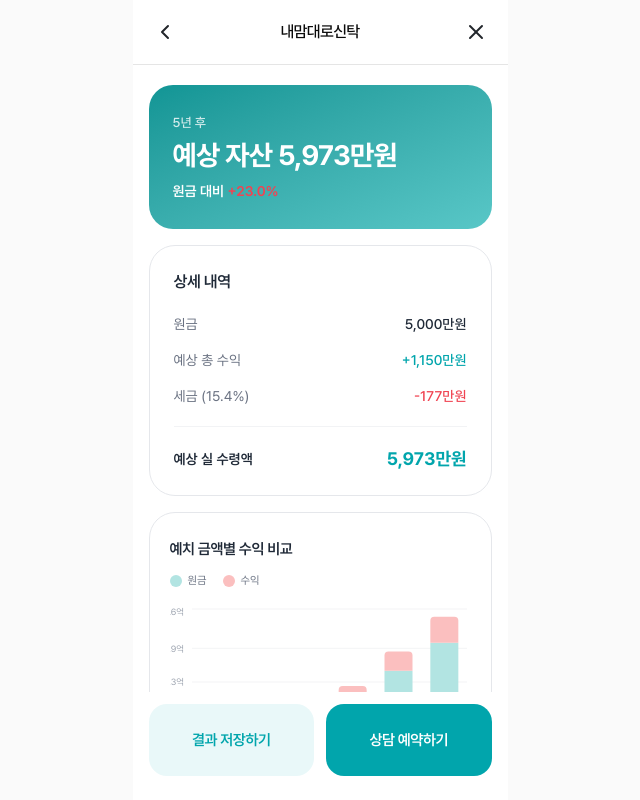
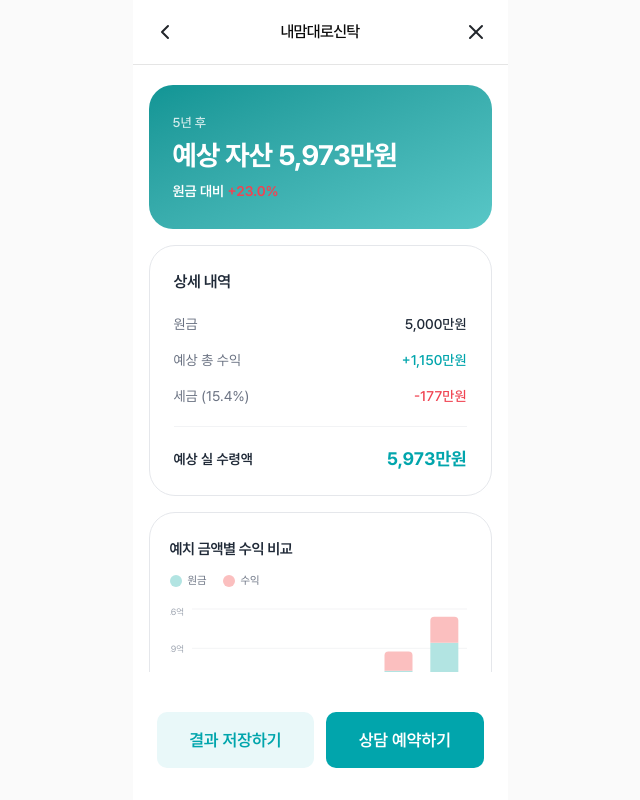
Before and after one commit to HanaroCare/hanaro-care-main, a Next.js app in the folder client/: page /asset/trust/result in a window 1280 px wide. Shown: the whole page, without its empty margins (320-960 px from the left). Built offline with nearby package versions, Linux system fonts and the light colour scheme.

Commit message:
HN-22-fix/ui 수정하기

```diff
--- a/client/app/asset/components/home-pension/ForecastChart.tsx
+++ b/client/app/asset/components/home-pension/ForecastChart.tsx
@@ -7,7 +7,7 @@ import {
   XAxis,
   YAxis,
 } from 'recharts';
-import type { DataPoint } from '../../home-pension/predict/constants';
+import type { DataPoint } from '../../constants/constants';
 
 type ForecastChartProps = {
   data: DataPoint[];
--- a/client/app/asset/home-pension/predict/page.tsx
+++ b/client/app/asset/home-pension/predict/page.tsx
@@ -14,7 +14,7 @@ import {
   periodOptions,
   type ScenarioKey,
   scenarioMeta,
-} from './constants';
+} from '../../constants/constants';
 
 function formatEok(value?: number) {
   if (typeof value !== 'number') return '-';
--- a/client/app/asset/home-pension/result/page.tsx
+++ b/client/app/asset/home-pension/result/page.tsx
@@ -14,8 +14,11 @@ import {
   XAxis,
   YAxis,
 } from 'recharts';
+import PrimaryButton from '@/components/baseelements/PrimaryButton';
+import DualActionFooter from '@/components/DualActionFooter';
 import InfoBox from '@/components/modules/InfoBox';
 import Header from '@/components/navigation/Header';
+import TrustStepLayout from '../../components/trust/TrustStepLayout';
 
 type PensionType = 'fixed' | 'boosted' | 'growing';
 
@@ -310,6 +313,17 @@ export default function PensionTypeComparePage() {
             </div>
           </section>
         </main>
+        <DualActionFooter
+          leftLabel="결과 저장하기"
+          rightLabel="상담 예약하기"
+          onLeftClick={() => {
+            // TODO: 저장 로직
+          }}
+          onRightClick={() => {
+            // TODO: 상담 페이지 이동
+            // router.push('/some-path' as Route);
+          }}
+        />
       </div>
     </div>
   );
--- a/client/app/asset/trust/result/page.tsx
+++ b/client/app/asset/trust/result/page.tsx
@@ -12,6 +12,7 @@ import {
   XAxis,
   YAxis,
 } from 'recharts';
+import DualActionFooter from '@/components/DualActionFooter';
 import Header from '@/components/navigation/Header';
 
 type ChartEntry = {
@@ -237,20 +238,17 @@ export default function TrustResultPage() {
           </div>
         </main>
 
-        <footer className="flex shrink-0 gap-3 bg-white px-4 pb-6 pt-3">
-          <button
-            type="button"
-            className="h-18 flex-1 rounded-2xl bg-[#E9F8F9] text-[15px] font-semibold leading-6 tracking-tight text-hana-ez-600"
-          >
-            결과 저장하기
-          </button>
-          <button
-            type="button"
-            className="h-18 flex-1 rounded-2xl bg-hana-ez-600 text-[15px] font-semibold leading-6 tracking-tight text-white"
-          >
-            상담 예약하기
-          </button>
-        </footer>
+        <DualActionFooter
+          leftLabel="결과 저장하기"
+          rightLabel="상담 예약하기"
+          onLeftClick={() => {
+            // TODO: 저장 로직
+          }}
+          onRightClick={() => {
+            // TODO: 상담 페이지 이동
+            // router.push('/some-path' as Route);
+          }}
+        />
       </div>
     </div>
   );
```
Also changed, not shown: client/app/asset/constants/constants.ts (renamed from client/app/asset/home-pension/predict/constants.ts).
